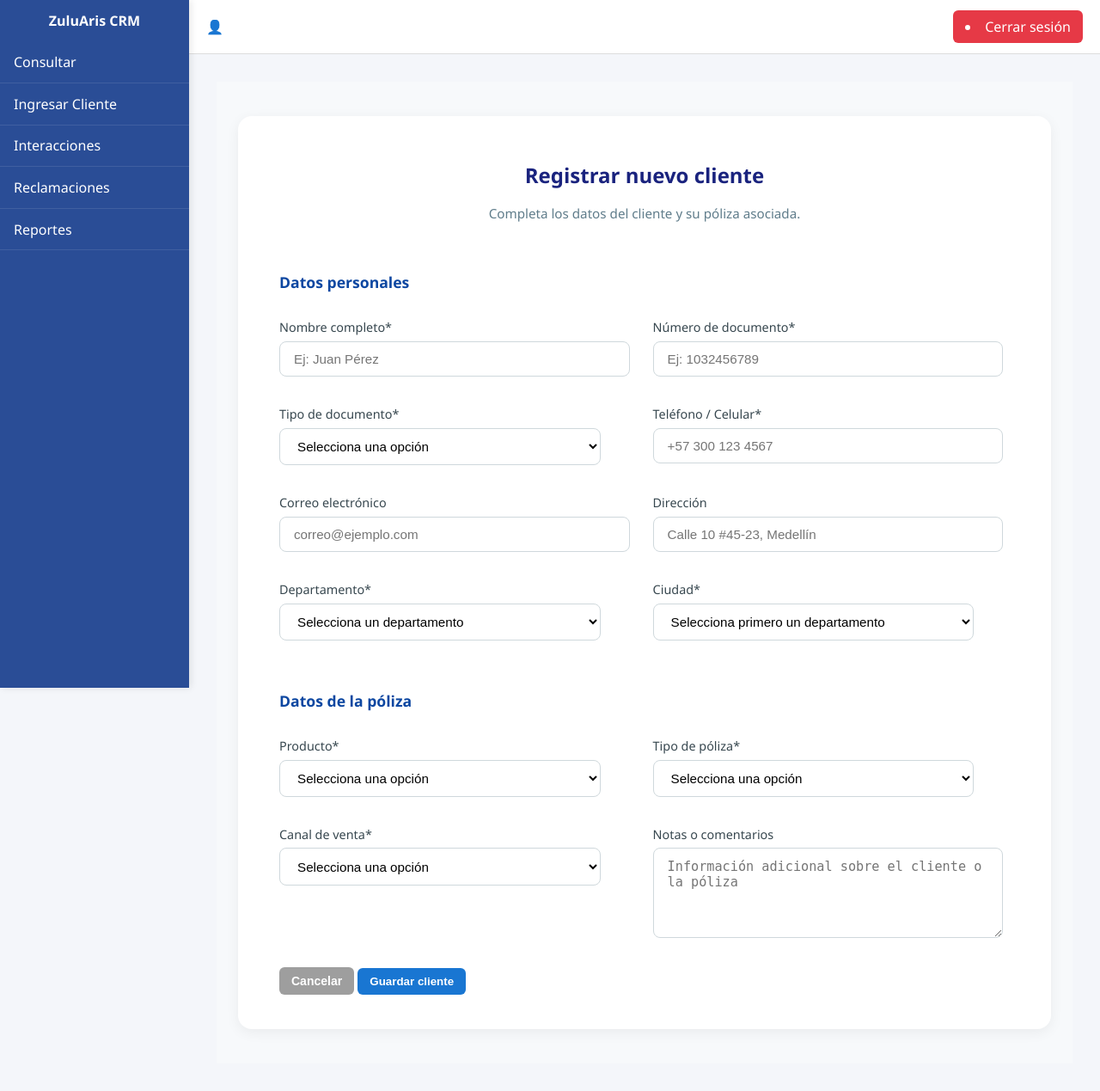
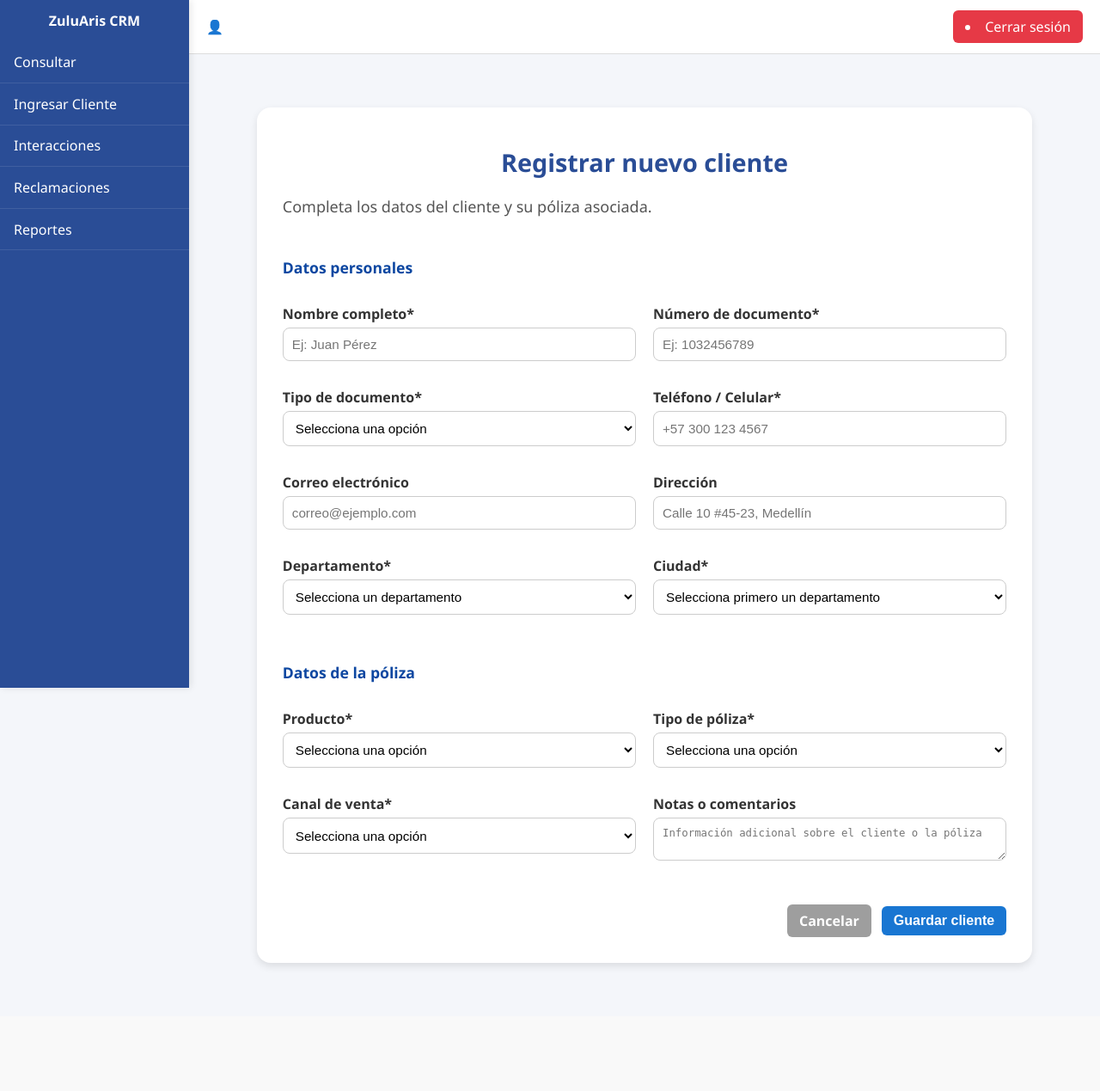
Before and after one commit to Miguearisti14/CRM_ASEGURADORA, a Django app: page /client_form/ in a window 1280 px wide. Shown: the whole page at 86% size. After the commit the page ends 1126 px from the top, so only its background shows below. Run offline with Django 5.2, Linux system fonts and the light colour scheme; a user stored in the database is signed in; data comes from the database, SQL or seed files in the repository; both versions use the stored data as it was after the commit.

Commit message:
Seccion de clientes y consultas completada

```diff
--- a/CRM_Aseguradoras/CRM/static/styles/globalstyles.css
+++ b/CRM_Aseguradoras/CRM/static/styles/globalstyles.css
@@ -17,6 +17,10 @@ h2,
 h3,
 h4 {
     margin: 0.5em 0;
+}
+
+h2 {
+    color: #2a4d96
 }
 
 
@@ -2014,11 +2018,6 @@ small {
     max-width: 900px;
 }
 
-.titulo-seccion {
-    font-size: 1.8em;
-    color: #1a1a1a;
-    margin-bottom: 10px;
-}
 
 .descripcion-seccion {
     color: #555;
@@ -2144,6 +2143,7 @@ textarea:focus {
     cursor: pointer;
     transition: background 0.2s;
     font-size: 14px;
+    font-weight: bold;
 }
 
 .btn-buscar:hover {
@@ -2198,6 +2198,7 @@ textarea:focus {
     cursor: pointer;
     transition: background 0.2s;
     font-size: 14px;
+    font-weight: bold;
 }
 
 .btn-limpiar:hover {
@@ -2229,7 +2230,8 @@ textarea:focus {
 
 .titulo-seccion {
     font-size: 1.8em;
-    color: #1a1a1a;
+    color: #2a4d96;
+    font-weight: bold;
     margin-bottom: 10px;
 }
 
@@ -2296,6 +2298,8 @@ textarea:focus {
     font-weight: 500;
     transition: background-color 0.3s ease;
     font-weight: bold;
+    font-size: 16px;
+    height: 100%;
 }
 
 .btn-guardar:hover {
@@ -2320,9 +2324,10 @@ textarea:focus {
     cursor: pointer;
     font-weight: 500;
     transition: background-color 0.3s ease;
-    font-size: 14px;
+    font-size: 16px;
     font-style: bold;
     font-weight: bold;
+    height: 100%;
 }
 
 .btn-cancelar:hover {
@@ -2340,9 +2345,27 @@ textarea:focus {
     font-weight: 500;
     transition: background-color 0.3s ease;
     font-weight: bold;
+    font-size: 16px;
+    height: 100%;
 }
 
 .btn-eliminar:hover {
     background-color: #b71c1c;
 
 }
+
+.acciones-formulario {
+    display: flex;
+    justify-content: flex-end;
+    align-items: center;
+    gap: 12px;
+    /* Espacio entre botones */
+    margin-top: 20px;
+    flex-wrap: wrap;
+    /* Evita que se rompa si hay poco espacio */
+}
+
+.acciones-formulario.eliminar {
+    justify-content: flex-end;
+    margin-top: 10px;
+}
--- a/CRM_Aseguradoras/CRM/templates/client_form.html
+++ b/CRM_Aseguradoras/CRM/templates/client_form.html
@@ -1,34 +1,32 @@
-{% extends 'layout_panel.html' %}
+{% extends 'layout_form_base.html' %}
 {% load static %}
 
-{% block content %}
-<link rel="stylesheet" href="{% static 'css/form_cliente.css' %}">
+{% block title %}Registrar nuevo cliente - ZuluAris CRM{% endblock %}
 
-<section class="cliente-formulario-container">
-    <div class="cliente-formulario-card">
-        <h2 class="cliente-titulo-formulario">Registrar nuevo cliente</h2>
-        <p class="cliente-descripcion">Completa los datos del cliente y su póliza asociada.</p>
+{% block form_content %}
+<h2 class="titulo-seccion">Registrar nuevo cliente</h2>
+<p class="descripcion-seccion">Completa los datos del cliente y su póliza asociada.</p>
 
-        <form class="cliente-formulario" method="POST">
+<form method="POST" class="panel-formulario">
     {% csrf_token %}
 
     <!-- 🧍 Datos personales -->
     <h3 class="cliente-subtitulo">Datos personales</h3>
 
-            <div class="cliente-grupo-doble">
-                <div class="cliente-form-group">
+    <div class="grupo-doble">
+        <div class="form-group">
             <label for="nombre">Nombre completo*</label>
             <input type="text" id="nombre" name="nombre" placeholder="Ej: Juan Pérez" required>
         </div>
 
-                <div class="cliente-form-group">
+        <div class="form-group">
             <label for="dni">Número de documento*</label>
             <input type="text" id="dni" name="dni" placeholder="Ej: 1032456789" required>
         </div>
     </div>
 
-            <div class="cliente-grupo-doble">
-                <div class="cliente-form-group">
+    <div class="grupo-doble">
+        <div class="form-group">
             <label for="tipo_dni">Tipo de documento*</label>
             <select id="tipo_dni" name="tipo_dni" required>
                 <option value="">Selecciona una opción</option>
@@ -38,26 +36,26 @@
             </select>
         </div>
 
-                <div class="cliente-form-group">
+        <div class="form-group">
             <label for="telefono">Teléfono / Celular*</label>
             <input type="text" id="telefono" name="telefono" placeholder="+57 300 123 4567" required>
         </div>
     </div>
 
-            <div class="cliente-grupo-doble">
-                <div class="cliente-form-group">
+    <div class="grupo-doble">
+        <div class="form-group">
             <label for="correo">Correo electrónico</label>
             <input type="email" id="correo" name="correo" placeholder="correo@ejemplo.com">
         </div>
 
-                <div class="cliente-form-group">
+        <div class="form-group">
             <label for="direccion">Dirección</label>
             <input type="text" id="direccion" name="direccion" placeholder="Calle 10 #45-23, Medellín">
         </div>
     </div>
 
-            <div class="cliente-grupo-doble">
-                <div class="cliente-form-group">
+    <div class="grupo-doble">
+        <div class="form-group">
             <label for="departamento">Departamento*</label>
             <select id="departamento" name="departamento" required>
                 <option value="">Selecciona un departamento</option>
@@ -67,7 +65,7 @@
             </select>
         </div>
 
-                <div class="cliente-form-group">
+        <div class="form-group">
             <label for="ciudad">Ciudad*</label>
             <select id="ciudad" name="ciudad" required>
                 <option value="">Selecciona primero un departamento</option>
@@ -78,8 +76,8 @@
     <!-- 🧾 Datos de la póliza -->
     <h3 class="cliente-subtitulo">Datos de la póliza</h3>
 
-            <div class="cliente-grupo-doble">
-                <div class="cliente-form-group">
+    <div class="grupo-doble">
+        <div class="form-group">
             <label for="producto">Producto*</label>
             <select id="producto" name="producto" required>
                 <option value="">Selecciona una opción</option>
@@ -89,7 +87,7 @@
             </select>
         </div>
 
-                <div class="cliente-form-group">
+        <div class="form-group">
             <label for="poliza">Tipo de póliza*</label>
             <select id="poliza" name="poliza" required>
                 <option value="">Selecciona una opción</option>
@@ -101,8 +99,8 @@
         </div>
     </div>
 
-            <div class="cliente-grupo-doble">
-                <div class="cliente-form-group">
+    <div class="grupo-doble">
+        <div class="form-group">
             <label for="canal">Canal de venta*</label>
             <select id="canal" name="canal" required>
                 <option value="">Selecciona una opción</option>
@@ -112,18 +110,20 @@
             </select>
         </div>
 
-                <div class="cliente-form-group">
+        <div class="form-group">
             <label for="notas">Notas o comentarios</label>
             <textarea id="notas" name="notas" placeholder="Información adicional sobre el cliente o la póliza"></textarea>
         </div>
     </div>
 
-            <div class="cliente-acciones-formulario">
-                <button type="button" class="btn-cancelar" onclick="window.history.back()">Cancelar</button>
+    <!-- 🎯 Botones de acción -->
+    <div class="acciones-formulario">
+        <a href="{% url 'panel_resumen' %}" class="btn-cancelar">Cancelar</a>
         <button type="submit" class="btn-guardar">Guardar cliente</button>
     </div>
 </form>
-    </div>
-</section>
+{% endblock %}
+
+{% block extra_scripts %}
 <script src="{% static 'js/dependencias.js' %}"></script>
 {% endblock %}
--- a/CRM_Aseguradoras/CRM/templates/layout_form_base.html
+++ b/CRM_Aseguradoras/CRM/templates/layout_form_base.html
@@ -6,25 +6,18 @@
 {% block content %}
 <section class="panel-formulario-container">
     <div class="panel-formulario-card">
-        <h2 class="titulo-seccion">{{ titulo|default:"Formulario general" }}</h2>
+
         {% if descripcion %}
-        <p class="descripcion-seccion">{{ descripcion }}</p>
+            <p class="descripcion-seccion">{{ descripcion }}</p>
         {% endif %}
 
-        <form method="POST" class="panel-formulario">
-            {% csrf_token %}
-
-            {% block form_fields %}
-            <!-- Aquí se incluirán los campos específicos del formulario -->
-            {% endblock %}
-
-            <div class="acciones-formulario">
-                {% block form_actions %}
-                <button type="submit" class="btn-guardar">💾 Guardar</button>
-                <a href="{% url 'panel_resumen' %}" class="btn-cancelar">Cancelar</a>
-                {% endblock %}
-            </div>
-        </form>
+        <!-- 🔹 Los formularios hijos se declaran aquí -->
+        {% block form_content %}
+            <!-- Aquí el formulario específico (creación, edición, eliminación, etc.) -->
+            <p>Este es un formulario genérico. Sobrescribe el bloque <code>form_content</code> en tus vistas hijas.</p>
+        {% endblock %}
     </div>
 </section>
+
+<script src="{% static 'js/dependencias.js' %}"></script>
 {% endblock %}
--- a/CRM_Aseguradoras/CRM/views.py
+++ b/CRM_Aseguradoras/CRM/views.py
@@ -11,7 +11,7 @@ from django.db.models import Q
 
 # Create your views here.
 def index(request):
-    return render(request, 'layout_form_base.html')
+    return render(request, 'index.html')
 
 def plans(request):
     return render(request, 'plans.html')
```
Also changed, not shown: CRM_Aseguradoras/CRM/templates/cliente_detalle.html (+39 -22 lines), CRM_Aseguradoras/db.sqlite3. Lines whose indentation alone changed are shown as unchanged.
